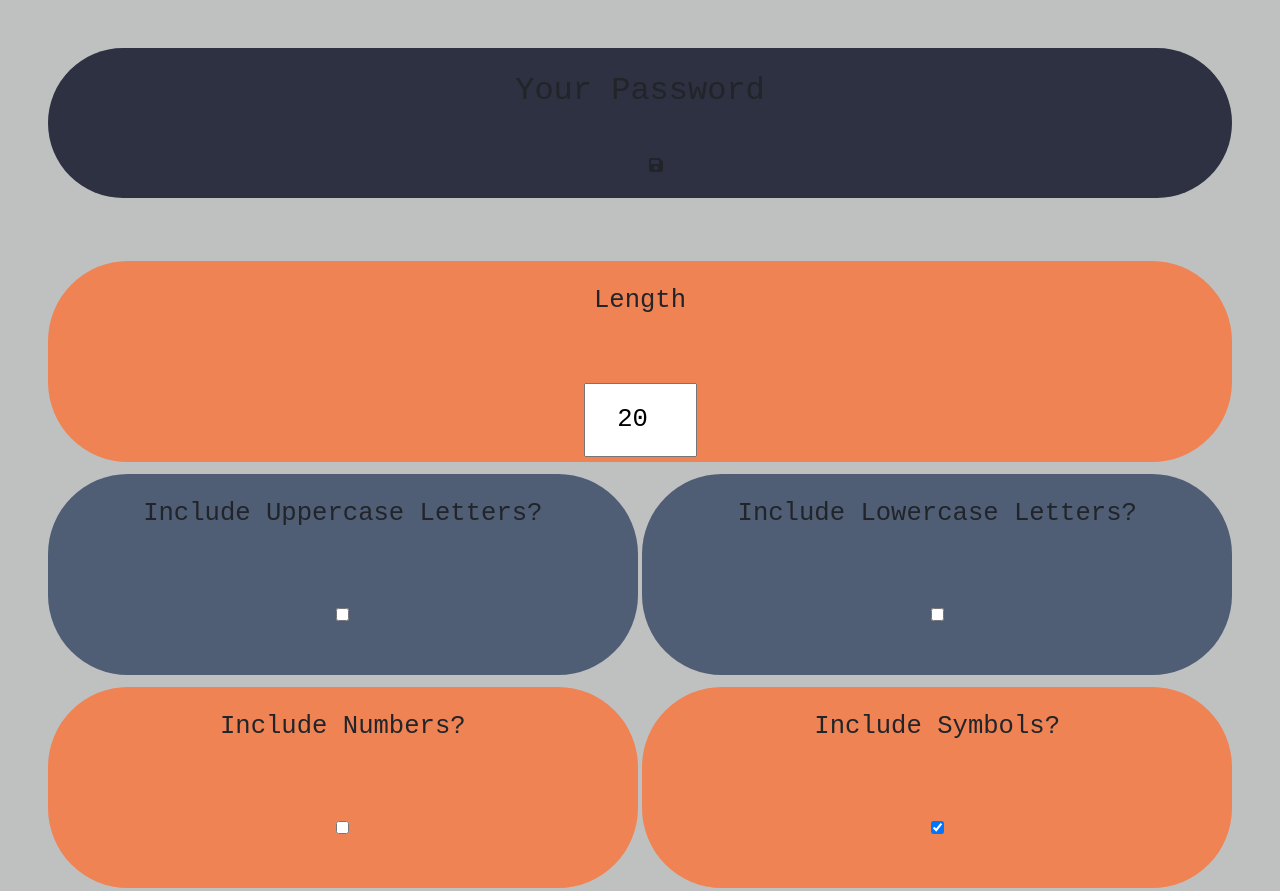
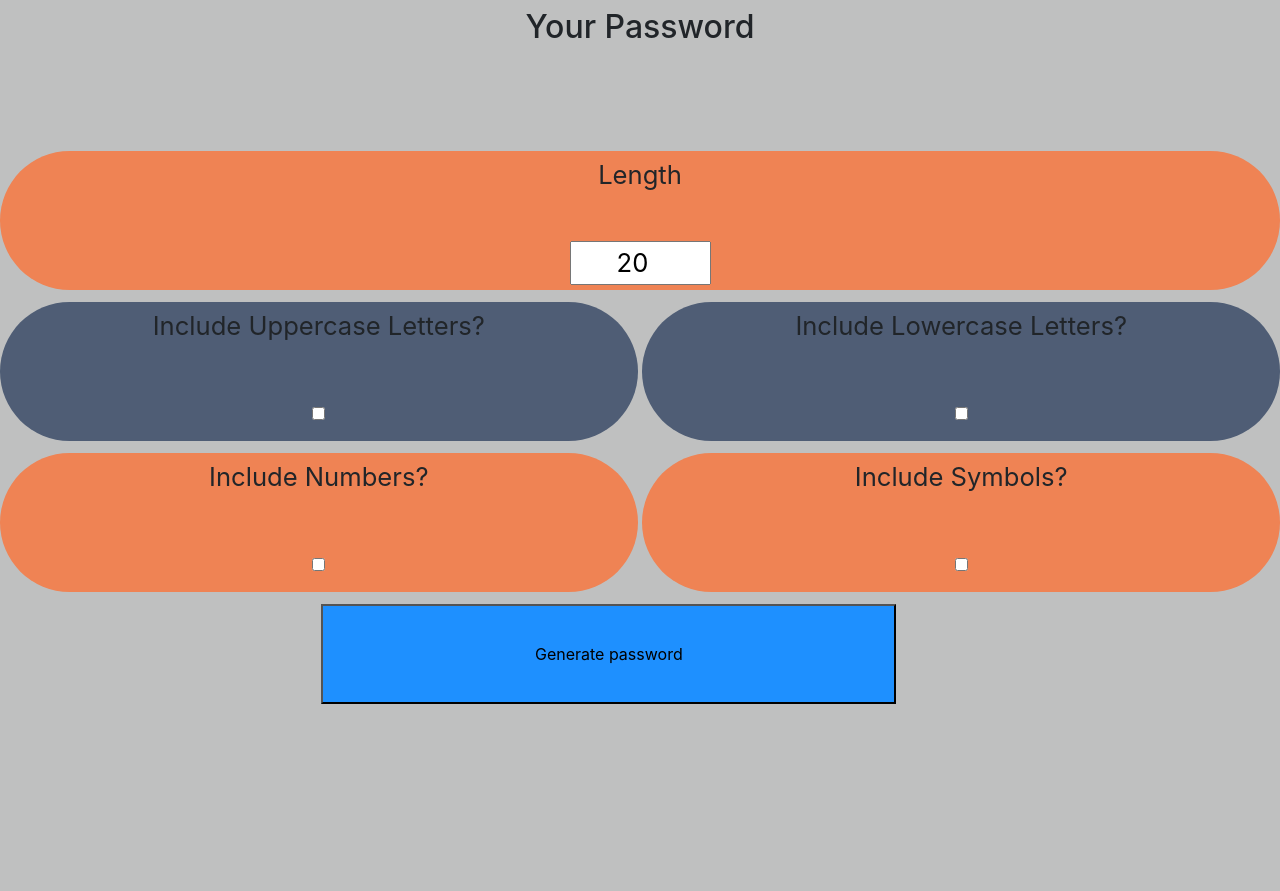
Before and after one commit to tromgreg/verbose-dollop, a plain HTML site: page index.html in a window 1280 px wide. Shown: the top 891 px of the page. After the commit the page ends 800 px from the top, so only its background shows below. Drawn offline with nearby package versions, Linux system fonts and the light colour scheme.

Commit message:
figured the for loop out

```diff
--- a/index.html
+++ b/index.html
@@ -21,9 +21,6 @@
 
                 <span id="result"></span>
 
-                    <button class="btn" id="clipboard">
-                        <i class="fas fa-save"></i>
-                    </button>
             </div>
 
             <div class="setting" id="howMany">
@@ -71,7 +68,7 @@
                 <label>Include Symbols?</label>
                 <br>
                 <br>
-                <input type="checkbox" id="symbols" checked>
+                <input type="checkbox" id="symbols" unchecked>
 
 
             </div>
--- a/pass.js
+++ b/pass.js
@@ -16,17 +16,17 @@ const generateEl = document.getElementById('generate');
 const clipboardEl = document.getElementById('clipboard');
 
 
-
+//need
 const randomGen = {
 	lower : getLowerCase,
 	upper: getUpperCase,
 	number: getNumbers,
-	symbol: getRandomsymbols
+	symbol: getRandomSymbols
 };
 
 generateEl.addEventListener('click', () => {
 
-	//geting values for generatEL
+	//getting values for generateEL based on the event of checked or unchecked box plus the value user inputs in length
 	const length = +lengthEl.value;
 	console.log('length: ', length);
 
@@ -42,29 +42,26 @@ generateEl.addEventListener('click', () => {
 	const hasSymbol = symbolsEl.checked;
 	console.log('hasSymbol: ', hasSymbol);
 
-
+//shows results in "result"<span>
 	resultEl.innerText = generatePassword(hasLower, hasUpper, hasNumber, hasSymbol, length);
 });
 
 
 function generatePassword(lower, upper, number, symbol, length) {
 	let generatedPassword = '';
+	const typesCount = lower + upper + number + symbol;
+	const typesArr = [{lower}, {upper}, {number}, {symbol}].filter(item => Object.values(item)[0]);
 
-	//checks
-	const typesCount = lower + upper + number + symbol;
-
-
-	const typesArr = [{lower}, {upper}, {number}, {symbol}].filter(item => Object.values(item)[0]);
-	//check booleans!
-	// no types selected
 	if(typesCount === 0) {
 		return '';
 	}
-	//loop
+	//loop for types selected
 	for(let i=0; i<length; i+=typesCount) {
 		typesArr.forEach(type => {
+			//Object.keys(type)[0] returns an array of types selected booleans
 			const funcName = Object.keys(type)[0];
-			generatedPassword += randomFunc[funcName]();
+			//adds value to variable
+			generatedPassword += randomGen[funcName]();
 		});
 	}
 	const finalPassword = generatedPassword.slice(0, length);
@@ -87,13 +84,13 @@ function getNumbers(){
 }
 console.log(getNumbers());
 //random symbols are only pulled from the const below
-function getRandomsymbols(){
+function getRandomSymbols(){
     //variable with symbols
     const symbols = "!@#$%^&*()_+?{}[]<>"
     //return from variable array above
     return symbols [Math.floor(Math.random() * symbols.length)];
 }
-console.log(getRandomsymbols());
+console.log(getRandomSymbols());
 
 
 
--- a/style.css
+++ b/style.css
@@ -1,6 +1,5 @@
 *{
-    font-family: 'Courier New', Courier, monospace;
-    padding: 1rem;
+    font-family: -apple-system, BlinkMacSystemFont, 'Segoe UI', Roboto, Oxygen, Ubuntu, Cantarell, 'Open Sans', 'Helvetica Neue', sans-serif;
     text-align: center;
     min-width: 0;
     overflow-wrap: normal;
@@ -27,13 +26,12 @@ body{
 
     .results{
         grid-area: 1 / 1 / 2 / 5;
-        background-color: #2D3142;
         padding: 8px;
-        margin-bottom: 7px;
+        margin-bottom: 3px;
         border-radius: 5rem;
         max-height: 150px;
+    }
 
-    }
 
     .setting{
         padding: 5px;
@@ -66,8 +64,12 @@ body{
         background-color: #EF8354;
         }
         #generate {
-        grid-area: 5 / 1 / 6 / 5;
+        grid-area: 5 / 2 / 6 / 5;
         background-color: dodgerblue;
-        font-size: 10vh;
+        font-size: 2vh;
+        height: 100px;
+        width: 60%;
+
+
 
         }
```
